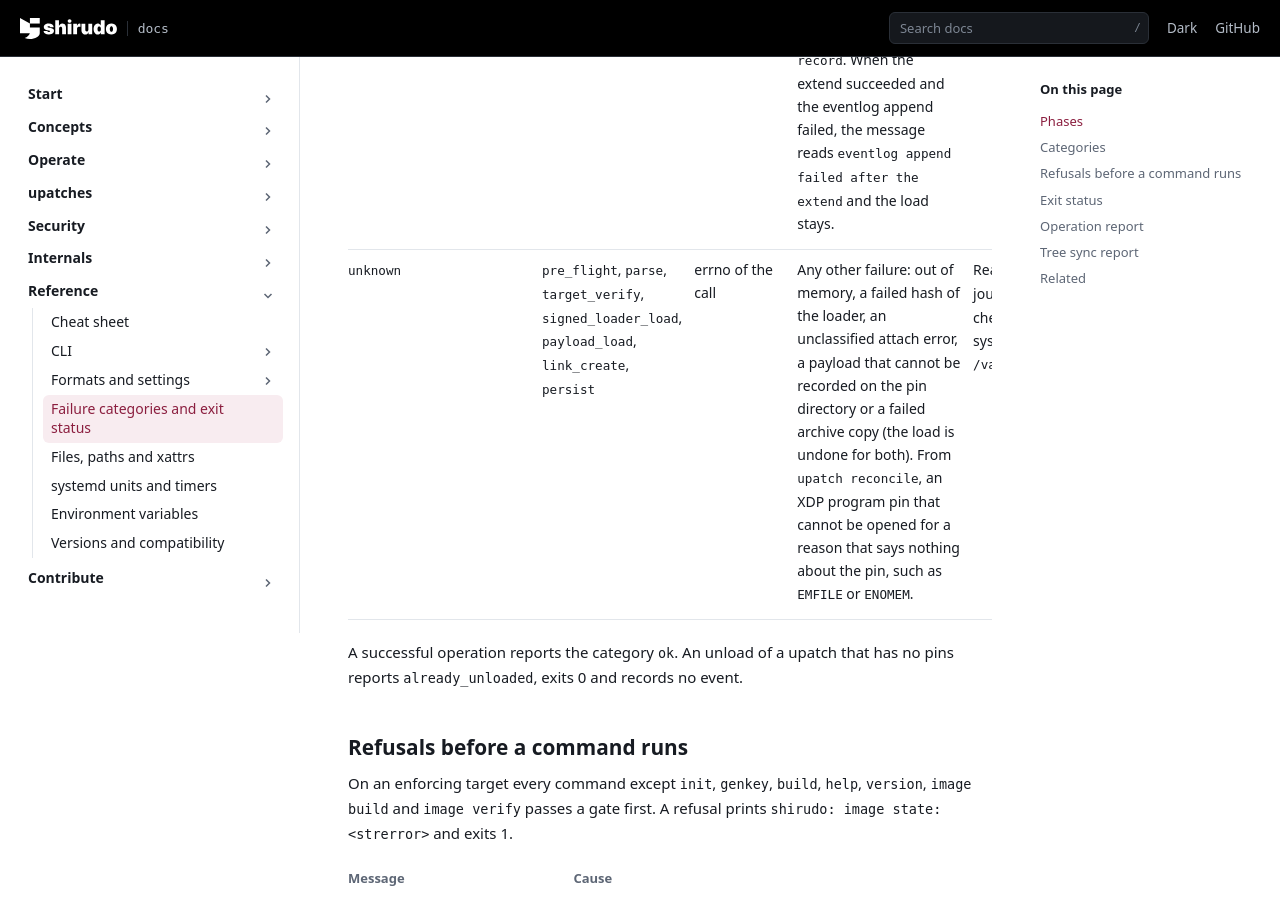
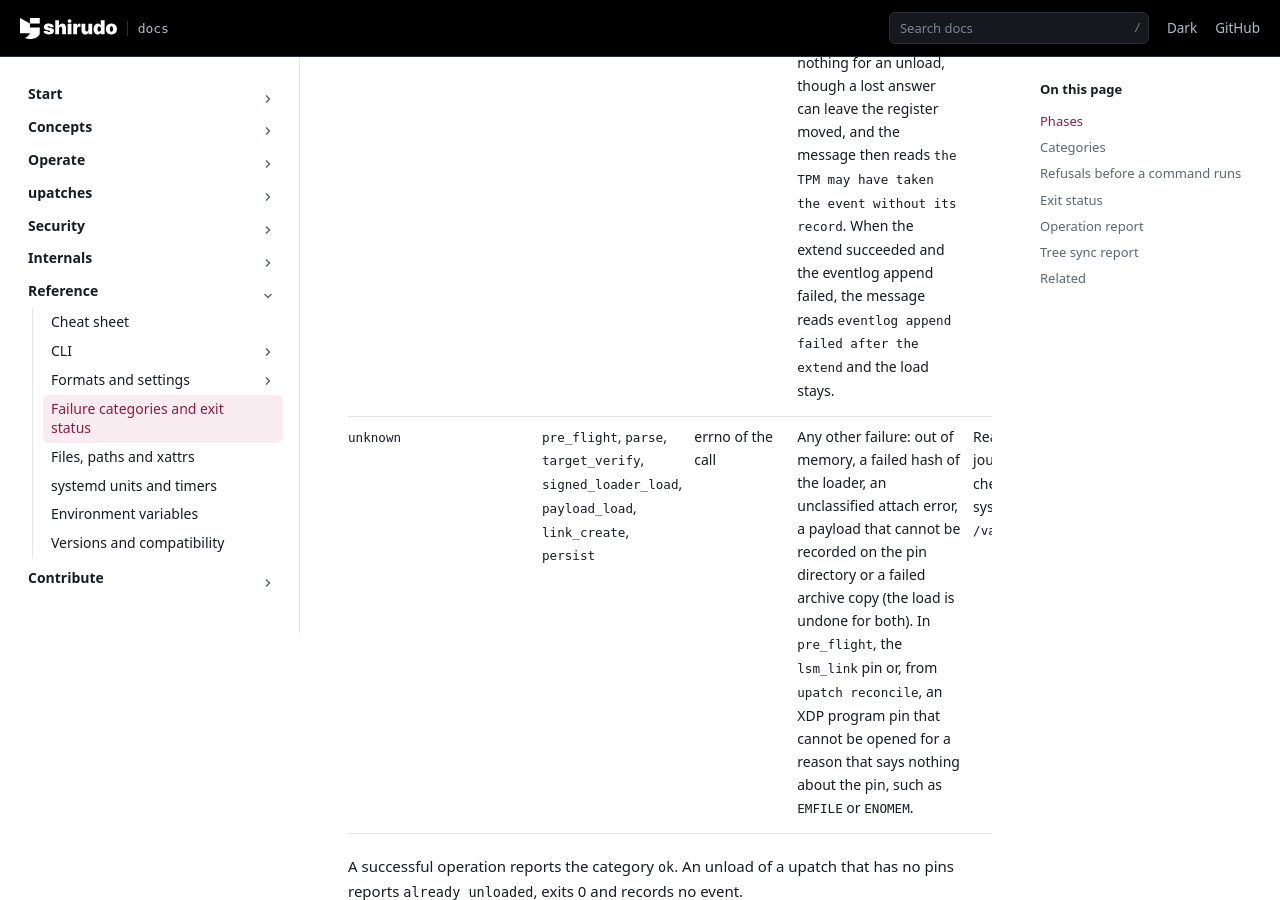
Before and after one commit to AliBashaSY/shirudo, a Sphinx documentation site: the page built from Documentation/reference/failure-categories.rst, in a window 1280 px wide and 900 px high, scrolled down 5999 px. Built offline with Sphinx 7.4.7, drawn with Linux system fonts in a browser that asks for light colours; pages that are not in the unit, such as notebooks, are missing from menus; some of the changed text lies outside the part shown.

Commit message:
upatch: classify a failed pin open in one place
Report a pin that cannot be opened the same way for every program type:
tampered only when the pin is missing or holds the wrong object,
lsm_denied when the open was refused, unknown for anything else.
This is a generalization of the previous XDP patch.

reconcile_prog_failed() already separates these for an XDP program pin.
The pre-flight of load and unload, which every program type goes
through, did not. Any failure to open the lsm_link pin left the report
without a category, and the callers fell back to tampered with "pre-flight
check failed". A host short of descriptors or memory that ran upatch
load or unload therefore raised an incident, as reconcile did before.

Add cat_from_pin_errno() and use it at both places. ENOENT and ESTALE
are tampered, EACCES and EPERM are lsm_denied, and every other errno is
unknown. A missing lsm_link pin is still tampered and the journal still
names it lsm_detached, but the report now carries the errno of the open
and the message "cannot open the LSM link pin". The journal line starts
with "upatch:" because unload prints it as well. Reconcile keeps its
categories and reports one message, "cannot open an XDP program pin";
the category and the errno say which case it was.

A malformed --expect-chain and a register that cannot be read still
fall back to tampered in the pre-flight.

Signed-off-by: John Fastabend <john.fastabend@gmail.com>

```diff
--- a/Documentation/reference/failure-categories.rst
+++ b/Documentation/reference/failure-categories.rst
@@ -102,13 +102,14 @@ Categories
        config, see :doc:`/operate/maintain/keys`.
    * - ``tampered``
      - ``pre_flight``, ``tpm_extend``
-     - none, ``EPERM``, ``EACCES``
+     - none, ``EPERM``, ``EACCES``, ``ENOENT``, ``ESTALE``
      - The ``.bpf`` keyring is not the frozen anchor (no errno), the
-       ``lsm_link`` pin cannot be opened, the register differs from
+       ``lsm_link`` pin is missing (``ENOENT``), the register differs from
        ``--expect-chain`` or cannot be read (``EPERM``), or the register
        is not the one ``init`` bound (``EACCES``, the load is undone). From
        ``upatch reconcile``: the archive of a loaded XDP upatch differs
-       from what the records say was loaded, or its program pin is missing.
+       from what the records say was loaded, or its program pin is missing
+       (``ENOENT``) or holds no XDP program (``ESTALE``).
      - Do not retry. Keep the eventlog and the journal and handle the
        target as an incident: :doc:`/operate/troubleshoot/incident-tampered`.
    * - ``not_initialized``
@@ -183,10 +184,13 @@ Categories
      - Build the kernel with ``CONFIG_CRYPTO_MLDSA``, see
        :doc:`/operate/plan/system-requirements`.
    * - ``lsm_denied``
-     - ``target_verify``, ``signed_loader_load``, ``link_create``
+     - ``pre_flight``, ``target_verify``, ``signed_loader_load``,
+       ``link_create``
      - ``EACCES``, ``EPERM``
      - The kernel refused an operation with ``EACCES`` or ``EPERM``,
-       normally an LSM, shirudo's own or another one.
+       normally an LSM, shirudo's own or another one. In ``pre_flight``
+       it refused to open the ``lsm_link`` pin or, from ``upatch
+       reconcile``, an XDP program pin.
      - Check the tamper counters in ``shirudo status`` and the other
        LSMs' audit records.
    * - ``verifier_rejected``
@@ -252,9 +256,9 @@ Categories
      - Any other failure: out of memory, a failed hash of the loader, an
        unclassified attach error, a payload that cannot be recorded on the
        pin directory or a failed archive copy (the load is undone for
-       both). From ``upatch reconcile``, an XDP program pin that cannot
-       be opened for a reason that says nothing about the pin, such as
-       ``EMFILE`` or ``ENOMEM``.
+       both). In ``pre_flight``, the ``lsm_link`` pin or, from ``upatch
+       reconcile``, an XDP program pin that cannot be opened for a reason
+       that says nothing about the pin, such as ``EMFILE`` or ``ENOMEM``.
      - Read ``message`` and the journal. For ``persist``, check the space
        on the file system that holds ``/var/lib/shirudo``.
 
```
Also changed, not shown: 1 other file.
